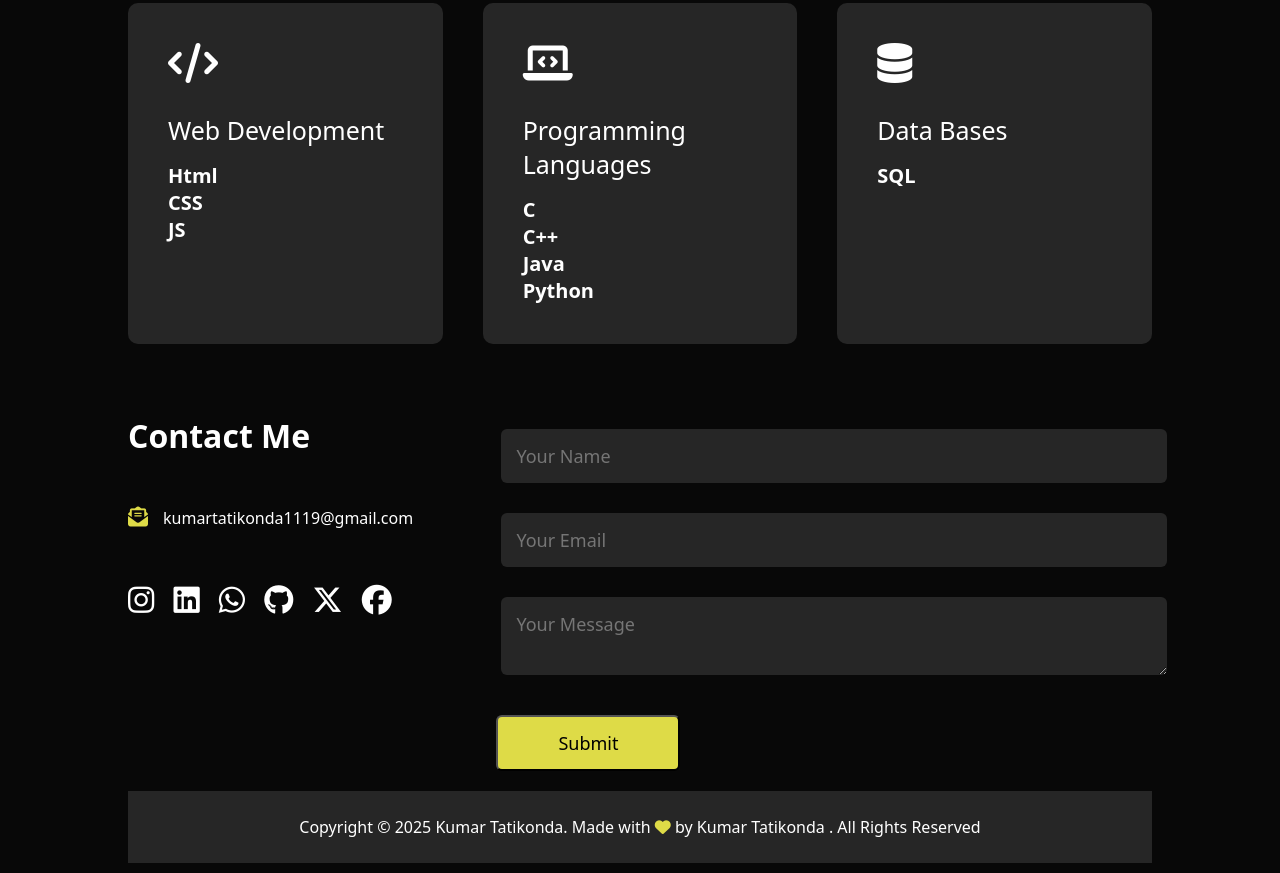
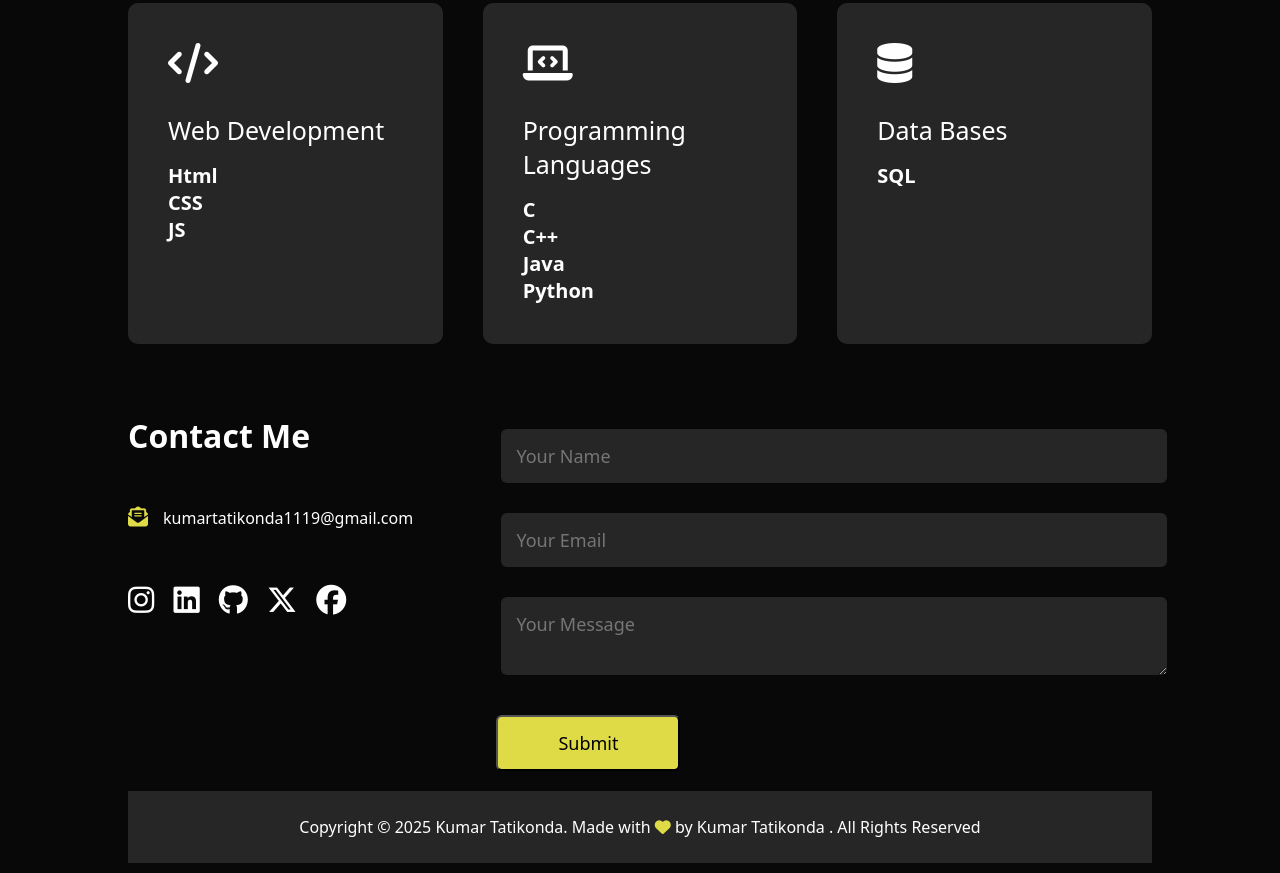
Before and after one commit to kumartatikonda1119/The-Portfolio2, a plain HTML site: page index.html in a window 1280 px wide. Shown: the part 1798-2671 px from the top of the page. Drawn offline with Linux system fonts and the light colour scheme.

Commit message:
Update index.html

```diff
--- a/index.html
+++ b/index.html
@@ -125,7 +125,6 @@
                <div class="social-icons">
                   <a href="https://www.instagram.com/kumar_tatikonda/" target="_blank" ><i class="fa-brands fa-instagram"></i></a>
                   <a href="https://www.linkedin.com/in/kumar-tatikonda-511180291/" target="_blank"><i class="fa-brands fa-linkedin"></i></a>
-                  <a href="https://api.whatsapp.com/send/?phone=9059116468&text&type=phone_number&app_absent=0" target="_blank"><i class="fa-brands fa-whatsapp"></i></a>
                   <a href="https://github.com/kumartatikonda1119" target="_blank"><i class="fa-brands fa-github"></i></a>
                   <a href="https://x.com/Kumar25783556" target="_blank"><i class="fa-brands fa-x-twitter"></i></a>
                   <a href="https://www.facebook.com/geetha.tatikonda.16" target="_blank"><i class="fa-brands fa-facebook"></i></a>
```
